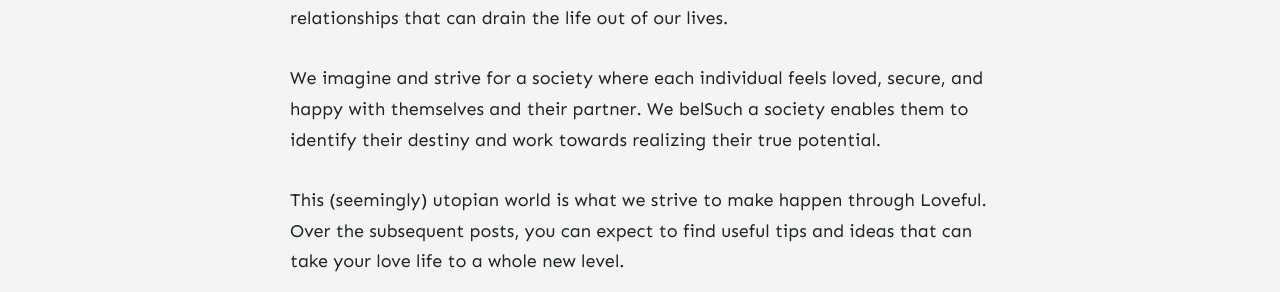
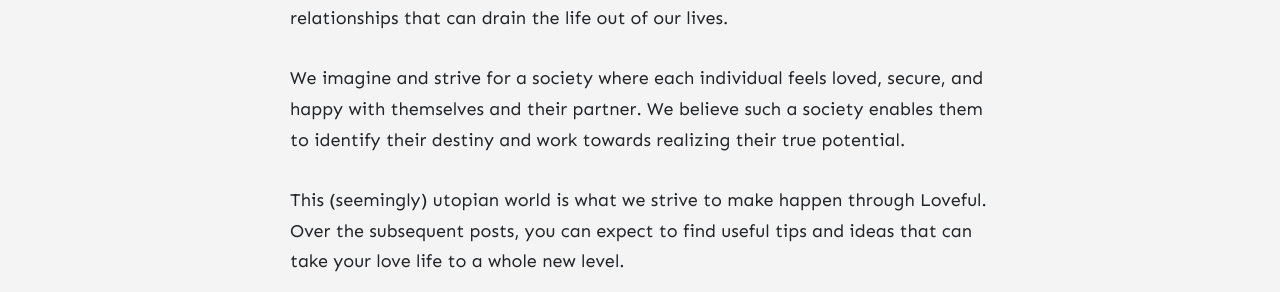
Before and after one commit to stackbit-projects/happy-zebra-28bc2, a Jekyll site: the page built from _posts/2021-09-01-welcome-to-loveful.md, in a window 1280 px wide. Shown: the part 1131-1423 px from the top of the page. Built offline with Jekyll 4.4.1, drawn with Linux system fonts in a browser that asks for light colours; nearby versions of some CDN libraries; comment, search, counter and statistics services are not loaded.

Commit message:
2021-09-01-welcome-to-loveful.md: changed

```diff
--- a/_posts/2021-09-01-welcome-to-loveful.md
+++ b/_posts/2021-09-01-welcome-to-loveful.md
@@ -11,7 +11,7 @@
 
 At Loveful, we made it our mission to rid the world of unfulfilling and monotonous relationships that can drain the life out of our lives.
 
-We imagine and strive for a society where each individual feels loved, secure, and happy with themselves and their partner. We belSuch a society enables them to identify their destiny and work towards realizing their true potential.
+We imagine and strive for a society where each individual feels loved, secure, and happy with themselves and their partner. We believe such a society enables them to identify their destiny and work towards realizing their true potential.
 
 This (seemingly) utopian world is what we strive to make happen through Loveful. Over the subsequent posts, you can expect to find useful tips and ideas that can take your love life to a whole new level.
 
```
